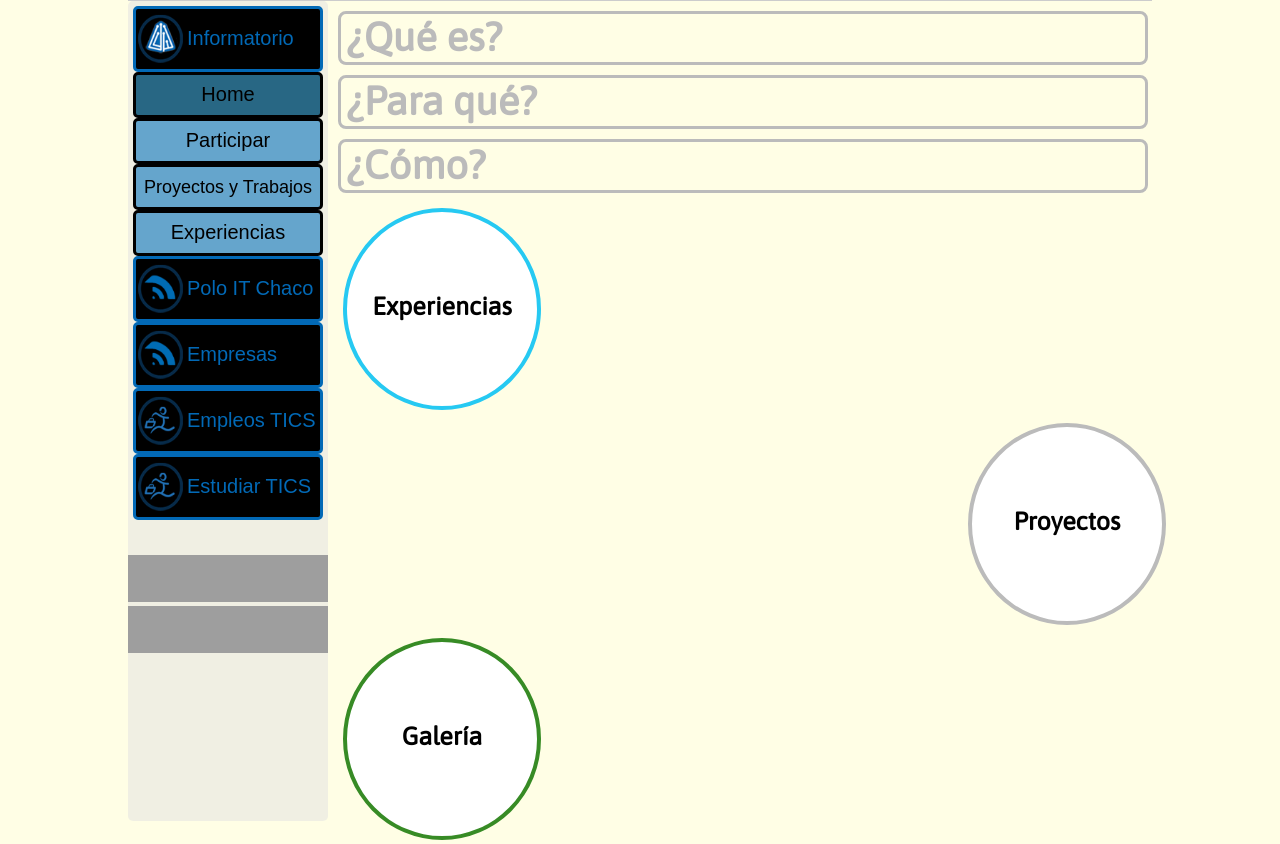
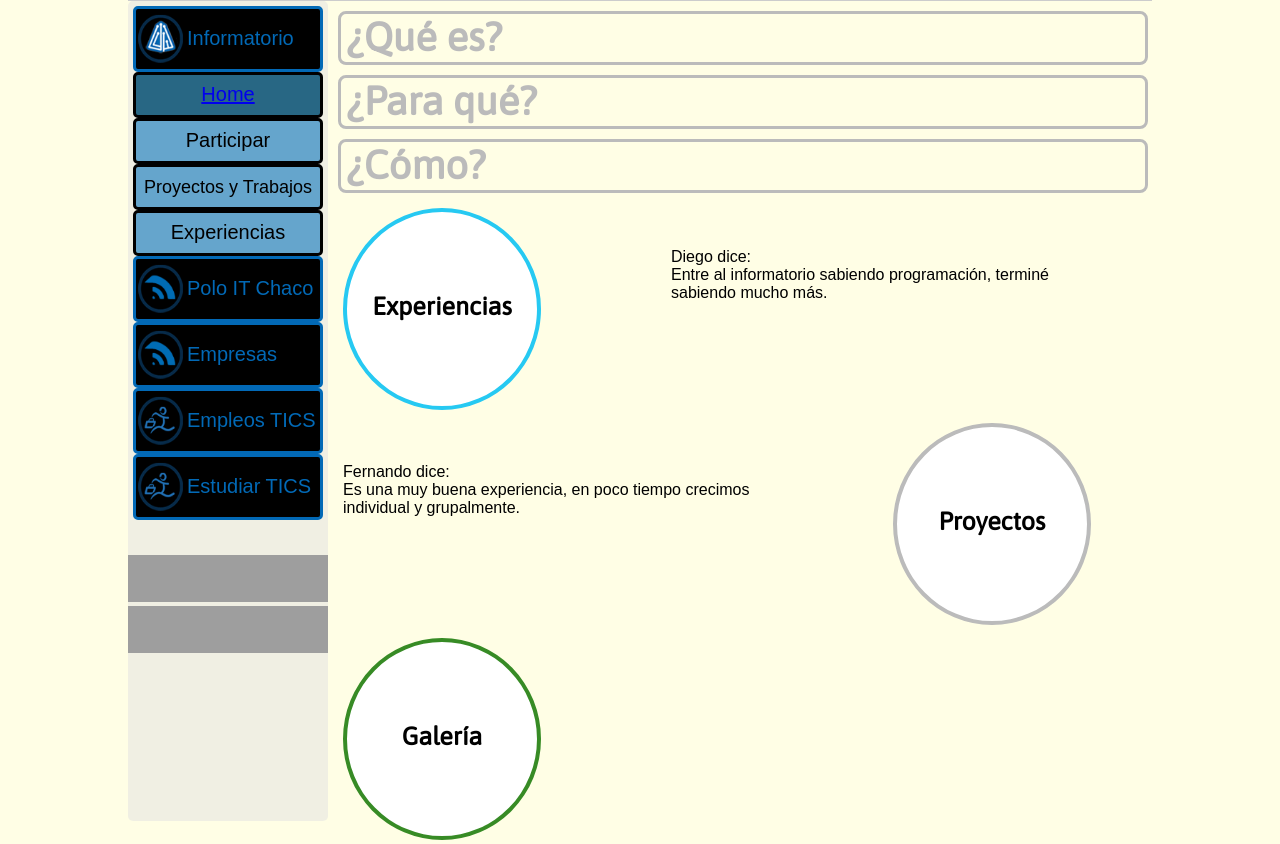
Before and after one commit to diegoduncan21/Neatics, a Django app: template portal/templates/homeInformatorio.html in a window 1280 px wide. Shown: the part 699-1543 px from the top of the page. Run offline with Django 3.2, Linux system fonts and the light colour scheme; the template is opened without the code that fills it, so the values that code supplies are empty; parts of the project's set-up code (start-up, migrations or seed data) failed here and were passed over; some libraries are stand-ins or nearby versions; some web fonts are replaced; grey boxes are pictures that could not be loaded.

Commit message:
SliderText agregado, Falta css Changes to be committed: modified:   portal/static/css/banners.css modified:   portal/static/css/homeInformatorio.css modified:   portal/static/js/slidertext.js modified:   portal/templates/banners.html modified:   portal/templates/homeInformatorio.html

```diff
--- a/portal/static/css/banners.css
+++ b/portal/static/css/banners.css
@@ -67,7 +67,9 @@
 	text-align: center;
 	display: none;
 }
-
+.subMenu_informatorio a:link{
+	text-decoration: none;
+}
 .subMenu_activado{
 	color: black;
 	font-family: 'Roboto', sans-serif;
--- a/portal/static/css/homeInformatorio.css
+++ b/portal/static/css/homeInformatorio.css
@@ -91,17 +91,17 @@
 }
 
 #cadaExperienciasInfor{
-	width: 725px;
-	margin-left: -100px;
-	height: 200px;
+	width: 420px;
+	margin-left: 130px;
+	margin-top:40px;
 	float: left;
 	border-radius: 8px;
 }
 
 #cadaProyectosInfor{
-	width: 725px;
-	margin-right: -100px;
-	height: 200px;
+	width: 420px;
+	margin-right: 130px;
+	margin-top:40px;
 	float: left;
 	border-radius: 8px;
 }
@@ -109,7 +109,6 @@
 #cadaGaleriaInfor{
 	width: 725px;
 	margin-left: -100px;
-	height: 200px;
 	float: left;
 	border-radius: 8px;
 }
--- a/portal/static/js/slidertext.js
+++ b/portal/static/js/slidertext.js
@@ -1,20 +1,21 @@
 $(document).ready(function() {
 	(function($) {
-		var slider = function(elem) {
+		var slider = function(elem,tiem) {
 			var elements = $(elem).children();
 			var i = 1
+			var tiempo = tiem;
 			var animar = function() {
 				if (elements.length != i) {
 					$(elements[i-1]).fadeOut(function() {
 						$(elements[i]).fadeIn();
 						i++;
-						setTimeout(animar,3000);
+						setTimeout(animar,tiempo);
 					});
 				} else{
 					$(elements[i-1]).fadeOut(function() {
 						$(elements[0]).fadeIn();
 						i=1;
-						setTimeout(animar,3000);
+						setTimeout(animar,tiempo);
 					});
 				};
 			};
@@ -22,7 +23,7 @@ $(document).ready(function() {
 				$(this).hide();
 			})
 			$(elements[0]).fadeIn();
-			setTimeout(animar,3000)
+			setTimeout(animar,tiempo)
 		};
 		$('.slidertext').data({ slider : slider })
 	})(jQuery)
--- a/portal/templates/banners.html
+++ b/portal/templates/banners.html
@@ -9,7 +9,7 @@
 			</div>
 		</div>
 		<div class="subMenu_informatorio" id="subMenuInformatorio">
-			<div class="textSubmenu">Home</div>
+			<a href="{% url template 'homeInformatorio' %}"><div class="textSubmenu">Home</div></a>
 		</div>
 		<div class="subMenu_informatorio">
 			<div class="textSubmenu">Participar</div>
--- a/portal/templates/homeInformatorio.html
+++ b/portal/templates/homeInformatorio.html
@@ -15,6 +15,13 @@
 	</style>
 	<script src="https://maps.googleapis.com/maps/api/js?v=3.exp&sensor=false"></script>
 	<script type="text/javascript" src="/static/js/homeInformatorio.js"></script>
+	<script src='/static/js/slidertext.js'></script>
+	<script type="text/javascript">
+	$(document).ready(function() {
+		$('#cadaExperienciasInfor').data("slider")($('#cadaExperienciasInfor'),5000);
+		$('#cadaProyectosInfor').data("slider")($('#cadaProyectosInfor'),7000);
+	})
+	</script>
 {% endblock %}
 
 {% block contenido %}
@@ -283,14 +290,68 @@
 				<div id="textExperienciasInfor">
 					<h2>Experiencias</h2>
 				</div>
-				<div id="cadaExperienciasInfor">
-
+				<div id="cadaExperienciasInfor" class='slidertext'>
+					<div class="feature">
+						<div class="title">Magalí dice:</div>
+						<div class="content">Dude en ingresar al informatorio, eran muchas horas, pero la verdad valieron la pena, aprendí mucho más de lo que esperaba.</div>
+					</div>
+					<div class="feature">
+						<div class="title">Diego dice:</div>
+						<div class="content">Entre al informatorio sabiendo programación, terminé sabiendo mucho más.</div>
+					</div>
+					<div class="feature">
+						<div class="title">Enrique dice:</div>
+						<div class="content">Realmente fue una experiencia muy buena trabajar en equipo.</div>
+					</div>
+					<div class="feature">
+						<div class="title">Agustín dice:</div>
+						<div class="content">Aprendimos a programar, a ver desarrollos de proyectos, a trabajar en equipo.</div>
+					</div>
+					<div class="feature">
+						<div class="title">Karina dice:</div>
+						<div class="content">Me llevo una experiencia increíble del informatorio, aprendimos a programar, a armar proyectos de desarrollo y a identificar nuestro rol dentro del equipo, fue muy valioso el aprendizaje.</div>
+					</div>
+					<div class="feature">
+						<div class="title">Alfredo dice:</div>
+						<div class="content">Pusimos en práctica lo que se ve en la facultad, pero lo llevamos a la realidad, trabajamos en equipo, aprendimos a ver los distintos puntos de vista de cada compañero, a modelar sistemas.</div>
+					</div>
+					<div class="feature">
+						<div class="title">Fernando dice:</div>
+						<div class="content">Es una muy buena experiencia, en poco tiempo crecimos individual y grupalmente.</div>
+					</div>
+					<div class="feature">
+						<div class="title">Javier dice:</div>
+						<div class="content">El informatorio me dio herramientas para seguir mejorando, seguir creciendo como profesional.</div>
+					</div>
+					<div class="feature">
+						<div class="title">Matías dice:</div>
+						<div class="content">Mejore mucho en desarrollo, ingeniería de software, base de datos, pero lo que más me gustó fue Inglés.</div>
+					</div>
+					<div class="feature">
+						<div class="title">Nicolás dice:</div>
+						<div class="content">Fue muy divertido el paso por el informatorio, pudimos hacer aplicaciones propias, aprender de otros compañeros, desarrollar juntos, es realmente muy enriquecedora la experiencia.</div>
+					</div>
 				</div>
 			</div>
 
-			<div id="contProyectosInfor">
-				<div id="cadaProyectosInfor">
-
+			<div id="contProyectosInfor" >
+				<div id="cadaProyectosInfor" class='slidertext'>
+					<div class="feature">
+						<div class="title">Fernando dice:</div>
+						<div class="content">Es una muy buena experiencia, en poco tiempo crecimos individual y grupalmente.</div>
+					</div>
+					<div class="feature">
+						<div class="title">Javier dice:</div>
+						<div class="content">El informatorio me dio herramientas para seguir mejorando, seguir creciendo como profesional.</div>
+					</div>
+					<div class="feature">
+						<div class="title">Matías dice:</div>
+						<div class="content">Mejore mucho en desarrollo, ingeniería de software, base de datos, pero lo que más me gustó fue Inglés.</div>
+					</div>
+					<div class="feature">
+						<div class="title">Nicolás dice:</div>
+						<div class="content">Fue muy divertido el paso por el informatorio, pudimos hacer aplicaciones propias, aprender de otros compañeros, desarrollar juntos, es realmente muy enriquecedora la experiencia.</div>
+					</div>
 				</div>
 				<div id="textProyectosInfor">
 					<h2>Proyectos</h2>
```
